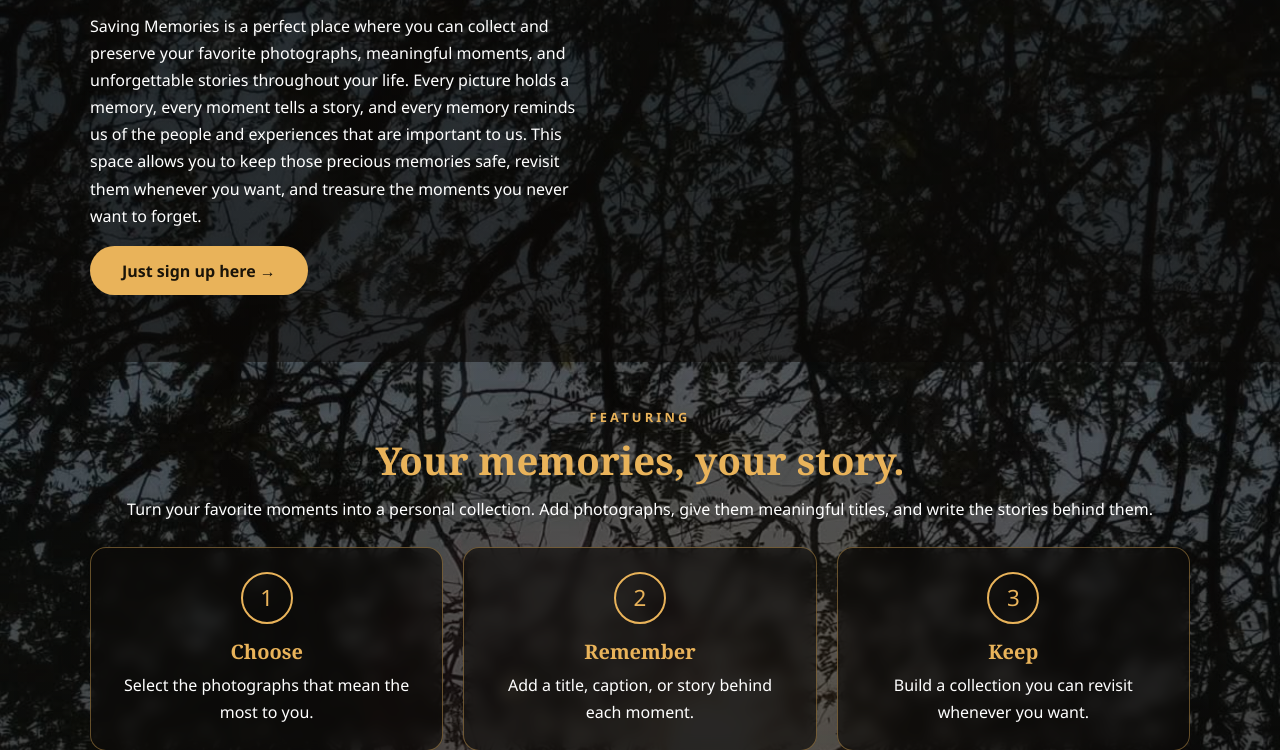
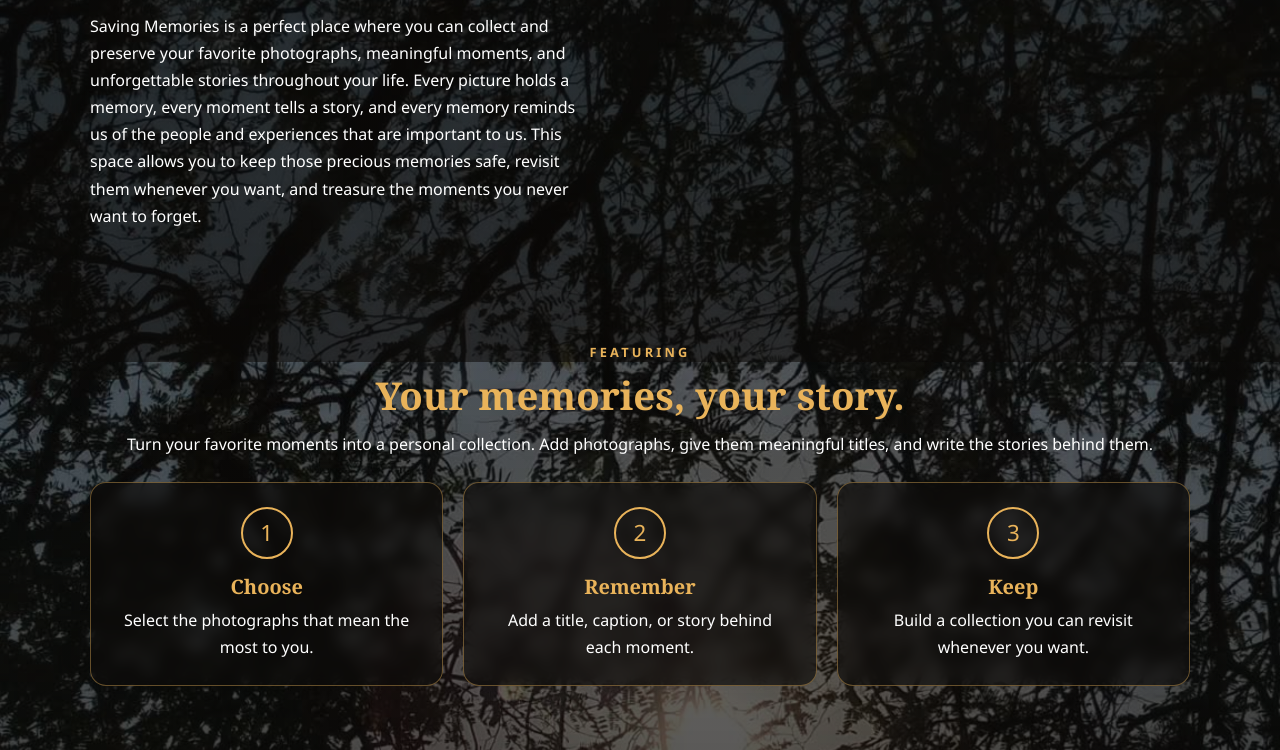
Before and after one commit to JohnMichael29/Jeyeminem29, a PHP site: page / in a window 1280 px wide. Shown: the part 438-1188 px from the top of the page. Run offline with PHP 8.4, Linux system fonts and the light colour scheme.

Commit message:
update ulit

```diff
--- a/index.php
+++ b/index.php
@@ -63,9 +63,6 @@
                     treasure the moments you never want to forget.
                 </p>
 
-                <a href="registration.php" class="btn">
-                    Just sign up here →
-                </a>
             </div>
         </section>
 
```
